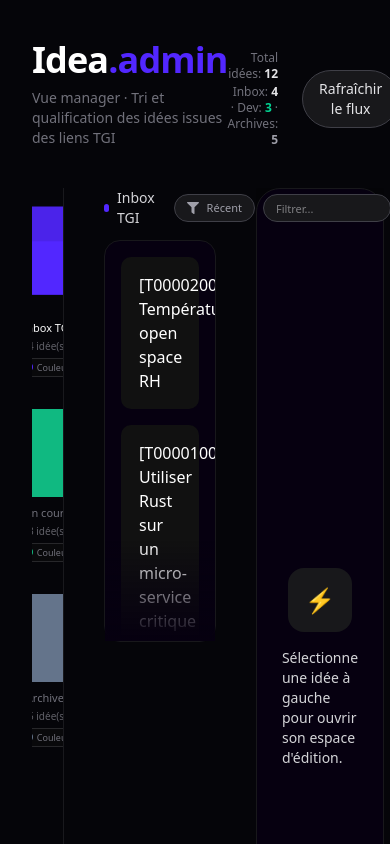
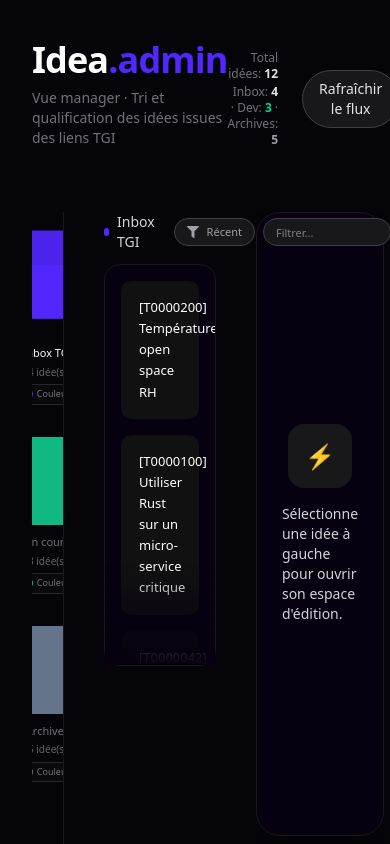
Before and after one commit to Priveetee/idea, a Next.js app: page /admin in a window 390 px wide. Built offline with nearby package versions, Linux system fonts and the light colour scheme.

Commit message:
refactor: Adjust admin panel height and layout for better responsiveness

```diff
--- a/src/app/admin/_components/admin-idea-panel.tsx
+++ b/src/app/admin/_components/admin-idea-panel.tsx
@@ -32,8 +32,6 @@ type AdminIdeaPanelProps = {
   clearSelectionAction: () => void;
 };
 
-const PANEL_HEIGHT_CLASS = "h-[960px]";
-
 export function AdminIdeaPanel({
   selected,
   activeStatus,
@@ -67,9 +65,7 @@ export function AdminIdeaPanel({
   if (!currentLabel || !selected) {
     return (
       <div className="flex h-full w-full">
-        <div
-          className={`w-full max-w-[960px] rounded-3xl border border-zinc-900 bg-[#060010] px-10 py-8 shadow-[0_0_40px_rgba(0,0,0,0.5)] ${PANEL_HEIGHT_CLASS}`}
-        >
+        <div className="flex w-full max-w-[960px] flex-col items-center justify-center rounded-3xl border border-zinc-900 bg-[#060010] px-10 py-8 shadow-[0_0_40px_rgba(0,0,0,0.5)] max-h-[calc(100vh-220px)]">
           <div className="flex h-full flex-col items-center justify-center gap-4">
             <div className="flex h-16 w-16 items-center justify-center rounded-2xl bg-zinc-900 text-2xl">
               ⚡
@@ -117,12 +113,8 @@ export function AdminIdeaPanel({
 
   return (
     <div className="flex h-full w-full">
-      <div
-        className={`w-full max-w-[960px] rounded-3xl border border-zinc-900 bg-[#060010] px-10 py-6 shadow-[0_0_40px_rgba(0,0,0,0.5)] ${PANEL_HEIGHT_CLASS}`}
-      >
-        <div className="flex h-full flex-col">
-          <div className="panel-scroll flex-1 overflow-y-auto">
-            <div className="pr-2">
+      <div className="flex w-full max-w-[960px] flex-col rounded-3xl border border-zinc-900 bg-[#060010] px-10 py-6 shadow-[0_0_40px_rgba(0,0,0,0.5)] max-h-[calc(100vh-220px)]">
+        <div className="panel-scroll flex-1 overflow-y-auto pr-2">
           {mode === "view" ? (
             <IdeaReadView
               titleLabel={currentTitle}
@@ -163,13 +155,13 @@ export function AdminIdeaPanel({
                 {currentTitle}
               </h1>
 
-                  <div className="rounded-2xl border border-zinc-900 bg-[#050012] px-4 py-4">
-                    <div className="text-[11px] font-semibold uppercase tracking-[0.18em] text-zinc-500">
+              <div className="rounded-2xl border border-zinc-900 bg-zinc-950/80 px-4 py-3">
+                <div className="mb-2 text-[11px] font-semibold uppercase tracking-[0.18em] text-zinc-400">
                   Résumé rapide
                 </div>
                 <input
                   type="text"
-                      className="mt-3 w-full rounded-lg border border-zinc-800 bg-zinc-950 px-3 py-2 text-sm text-zinc-100 focus:border-[#5227FF] focus:outline-none"
+                  className="w-full rounded-lg border border-zinc-800 bg-zinc-950 px-3 py-2 text-sm text-zinc-100 focus:border-[#5227FF] focus:outline-none"
                   value={managerSummary}
                   onChange={(e) =>
                     pushUpdate({ managerSummary: e.target.value })
@@ -178,12 +170,12 @@ export function AdminIdeaPanel({
                 />
               </div>
 
-                  <div className="rounded-2xl border border-zinc-900 bg-[#050012] px-4 py-4">
-                    <div className="text-[11px] font-semibold uppercase tracking-[0.18em] text-zinc-500">
+              <div className="rounded-2xl border border-zinc-900 bg-zinc-950/80 px-4 py-3">
+                <div className="mb-2 text-[11px] font-semibold uppercase tracking-[0.18em] text-zinc-400">
                   Détail de l&apos;idée
                 </div>
                 <textarea
-                      className="mt-3 h-40 w-full resize-none rounded-lg border border-zinc-800 bg-zinc-950 px-4 py-3 text-sm text-zinc-100 focus:border-[#5227FF] focus:outline-none"
+                  className="h-40 w-full resize-none rounded-lg border border-zinc-800 bg-zinc-950 px-4 py-3 text-sm text-zinc-100 focus:border-[#5227FF] focus:outline-none"
                   value={managerContent}
                   onChange={(e) =>
                     pushUpdate({ managerContent: e.target.value })
@@ -202,26 +194,23 @@ export function AdminIdeaPanel({
                 onChange={(next) => pushUpdate({ managerLinks: next })}
               />
 
-                  <div className="rounded-2xl border border-zinc-900 bg-[#050012] px-4 py-4">
-                    <div className="mb-2 flex items-center gap-2 text-[11px] font-semibold uppercase tracking-[0.18em] text-zinc-500">
+              <div className="rounded-2xl border border-zinc-900 bg-zinc-950/80 px-4 py-3">
+                <div className="mb-2 flex items-center gap-2 text-[11px] font-semibold uppercase tracking-[0.18em] text-zinc-400">
                   <FaNoteSticky className="h-3 w-3 text-zinc-600" />
                   <span>Notes internes</span>
                 </div>
                 <textarea
-                      className="mt-1 h-24 w-full resize-none rounded-lg border border-zinc-800 bg-zinc-950 px-4 py-3 text-sm text-zinc-100 focus:border-[#5227FF] focus:outline-none"
+                  className="h-24 w-full resize-none rounded-lg border border-zinc-800 bg-zinc-950 px-4 py-3 text-sm text-zinc-100 focus:border-[#5227FF] focus:outline-none"
                   value={managerNote}
-                      onChange={(e) =>
-                        pushUpdate({ managerNote: e.target.value })
-                      }
+                  onChange={(e) => pushUpdate({ managerNote: e.target.value })}
                   placeholder="Pour toi ou l'équipe core: décisions, inconnues, risques, choses à vérifier..."
                 />
               </div>
             </div>
           )}
         </div>
-          </div>
 
-          <div className="mt-4 flex gap-3 pt-2">
+        <div className="mt-4 flex shrink-0 gap-3 pt-2">
           <button
             type="button"
             className="flex-1 rounded-lg border border-zinc-700 bg-zinc-950 px-3 py-2 text-sm text-zinc-400 transition hover:bg-zinc-900"
@@ -252,6 +241,5 @@ export function AdminIdeaPanel({
         </div>
       </div>
     </div>
-    </div>
   );
 }
--- a/src/app/admin/page.tsx
+++ b/src/app/admin/page.tsx
@@ -143,7 +143,8 @@ export default function AdminPage() {
       : null;
 
   return (
-    <div className="min-h-screen bg-[#050509] px-8 py-10 text-white">
+    <div className="min-h-screen bg-[#050509] text-white">
+      <div className="mx-auto flex min-h-screen w-full max-w-[1440px] flex-col px-8 py-10">
         <AdminHeader
           totalIdeas={totalIdeas}
           inboxCount={inboxCount}
@@ -151,13 +152,15 @@ export default function AdminPage() {
           archiveCount={archiveCount}
         />
 
-      <div className="mt-6 grid h-[calc(100vh-160px)] grid-cols-12 gap-8">
+        <div className="mt-6 grid h-[calc(100vh-160px)] grid-cols-12 gap-8 text-[13px] leading-relaxed">
           <AdminSidebar
             folders={folders}
             ideas={ideas}
             activeStatus={activeStatus}
             changeStatusAction={handleChangeStatus}
-          renameFolderAction={({ id, label }) => handleRenameFolder(id, label)}
+            renameFolderAction={({ id, label }) =>
+              handleRenameFolder(id, label)
+            }
             changeFolderColorAction={({ id, color }) =>
               handleChangeFolderColor(id, color)
             }
@@ -185,5 +188,6 @@ export default function AdminPage() {
           </div>
         </div>
       </div>
+    </div>
   );
 }
```
Lines whose indentation alone changed are shown as unchanged.
